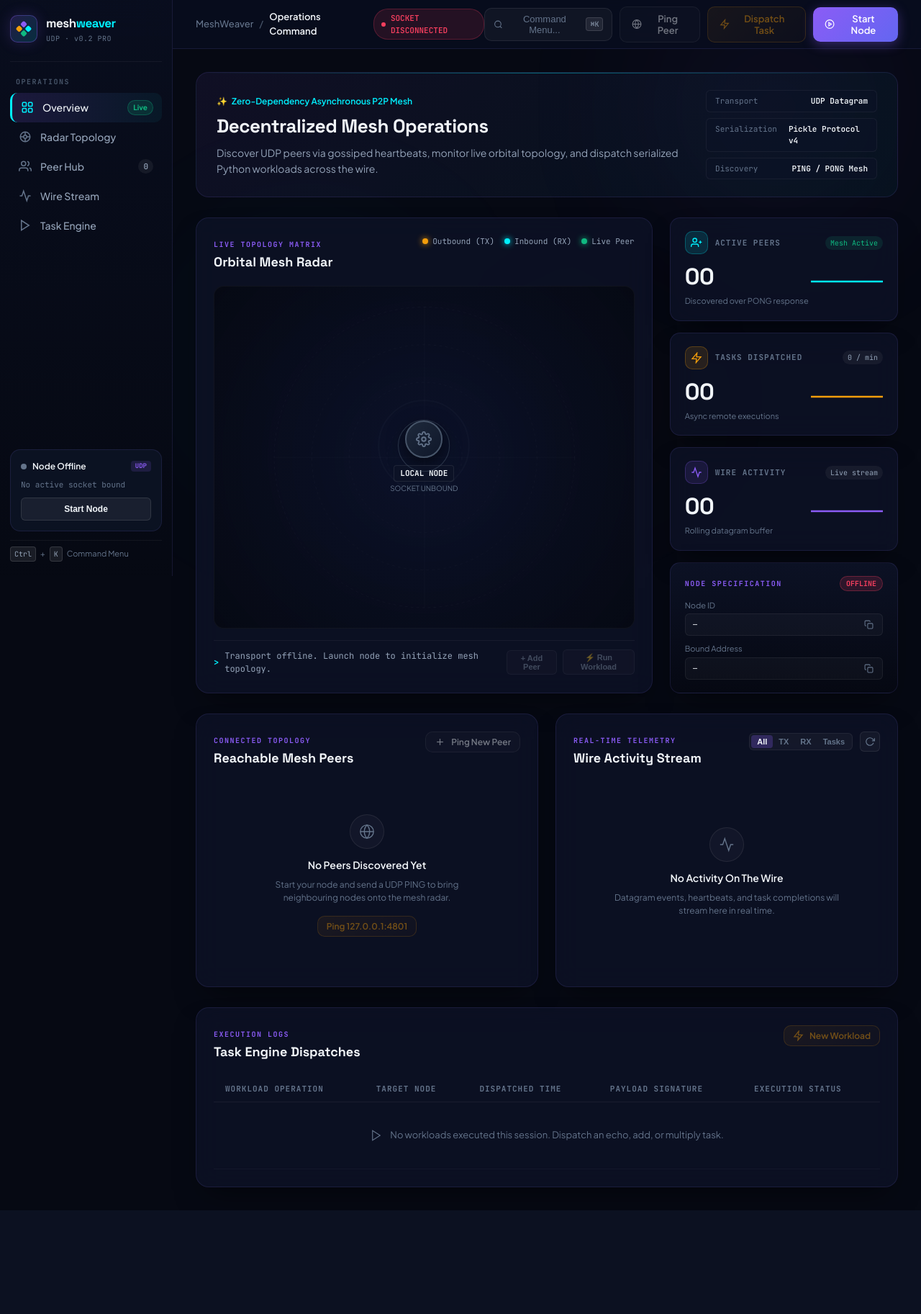
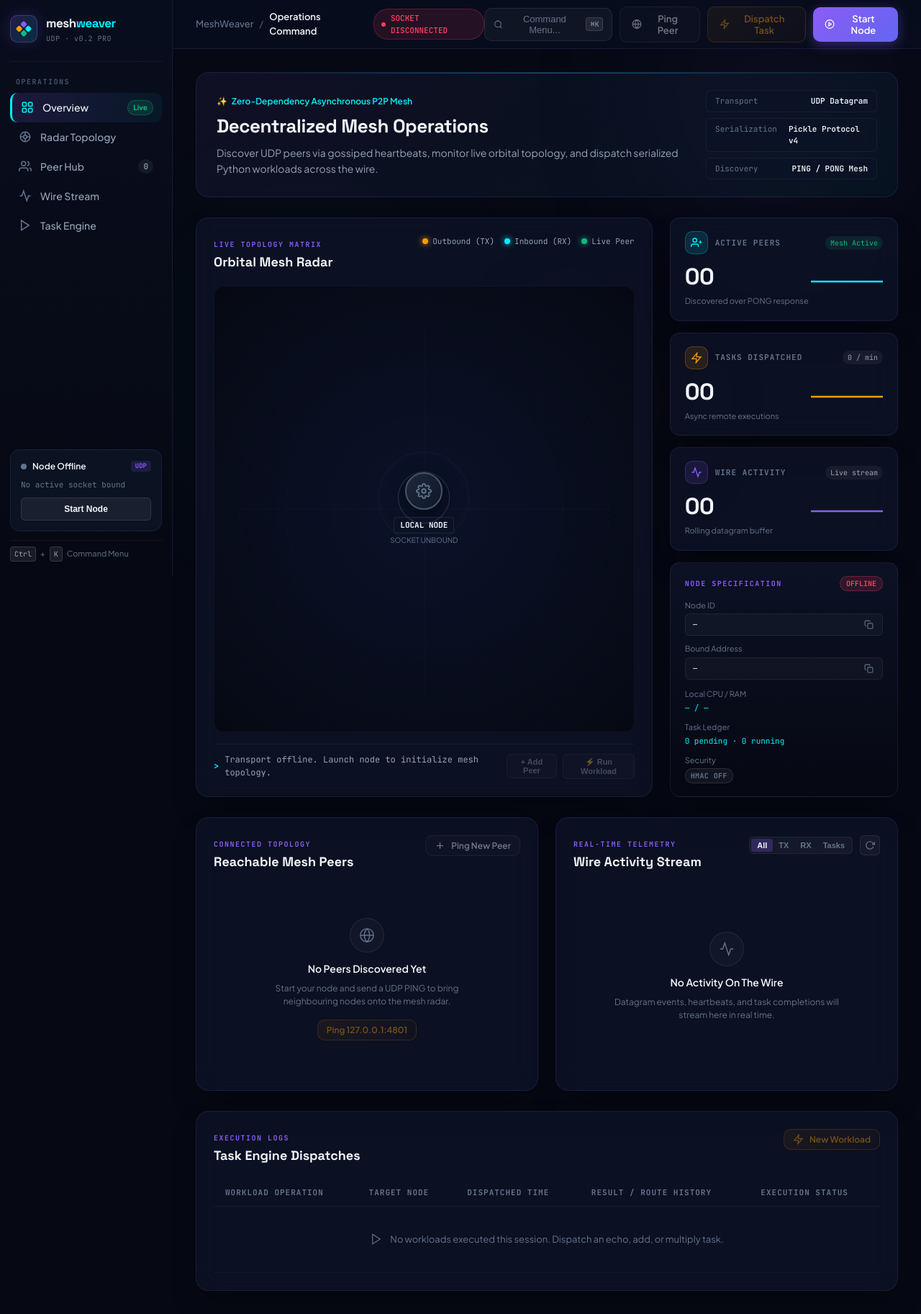
Before and after one commit to shksahil18/MeshWeaver-Zero-Dependency-P2P-Async-Task-Broker, a Flask app: page / in a window 1280 px wide. Shown: the whole page at 72% size. Before the commit the page ends 1681 px from the top, so only its background shows below. Run offline with Flask 3, Linux system fonts and the light colour scheme; data that the repository does not hold is empty.

Commit message:
feat(ui): integrate realtime mesh and task status monitoring

```diff
--- a/ui/templates/index.html
+++ b/ui/templates/index.html
@@ -283,6 +283,18 @@
                       </button>
                     </div>
                   </div>
+                  <div class="spec-row telemetry-spec-row">
+                    <span class="spec-name">Local CPU / RAM</span>
+                    <code class="spec-telemetry" id="local-metrics">— / —</code>
+                  </div>
+                  <div class="spec-row">
+                    <span class="spec-name">Task Ledger</span>
+                    <code class="spec-telemetry" id="task-summary">0 pending · 0 running</code>
+                  </div>
+                  <div class="spec-row">
+                    <span class="spec-name">Security</span>
+                    <span class="security-state" id="security-status" data-enabled="false">HMAC OFF</span>
+                  </div>
                 </div>
               </article>
             </div>
@@ -369,7 +381,7 @@
                     <th>Workload Operation</th>
                     <th>Target Node</th>
                     <th>Dispatched Time</th>
-                    <th>Payload Signature</th>
+                    <th>Result / Route History</th>
                     <th>Execution Status</th>
                   </tr>
                 </thead>
@@ -510,6 +522,17 @@
 
           <div class="form-row">
             <div class="form-group flex-1">
+              <label for="task-routing">Routing Strategy</label>
+              <select id="task-routing" name="routing" class="form-select">
+                <option value="direct">Direct target</option>
+                <option value="least-loaded">Least-loaded peer (router)</option>
+              </select>
+              <span class="form-hint">Least-loaded mode uses Week 3 CPU/RAM gossip and heartbeat state.</span>
+            </div>
+          </div>
+
+          <div class="form-row" id="task-target-row">
+            <div class="form-group flex-1">
               <label for="task-host">Target Peer Host</label>
               <input id="task-host" name="host" class="form-input" value="127.0.0.1" autocomplete="off" required>
             </div>
```
